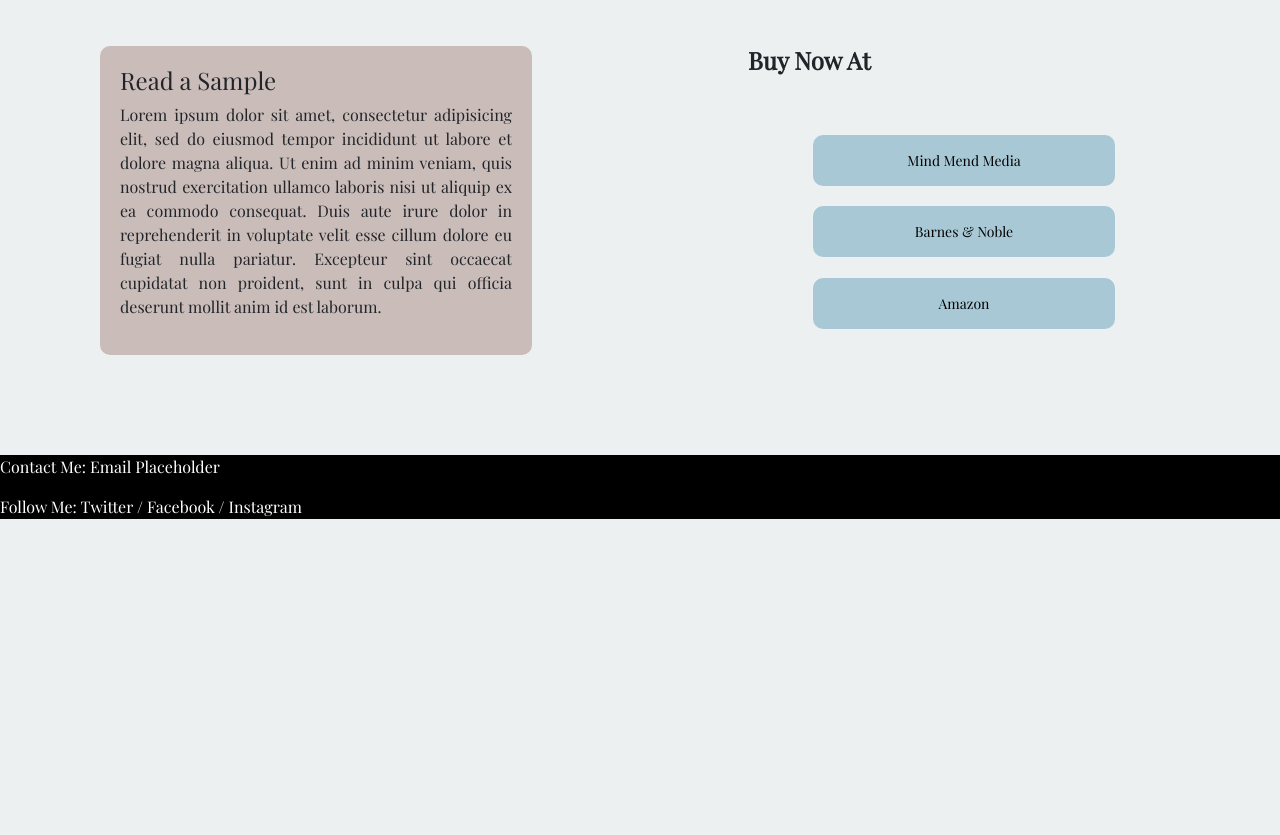
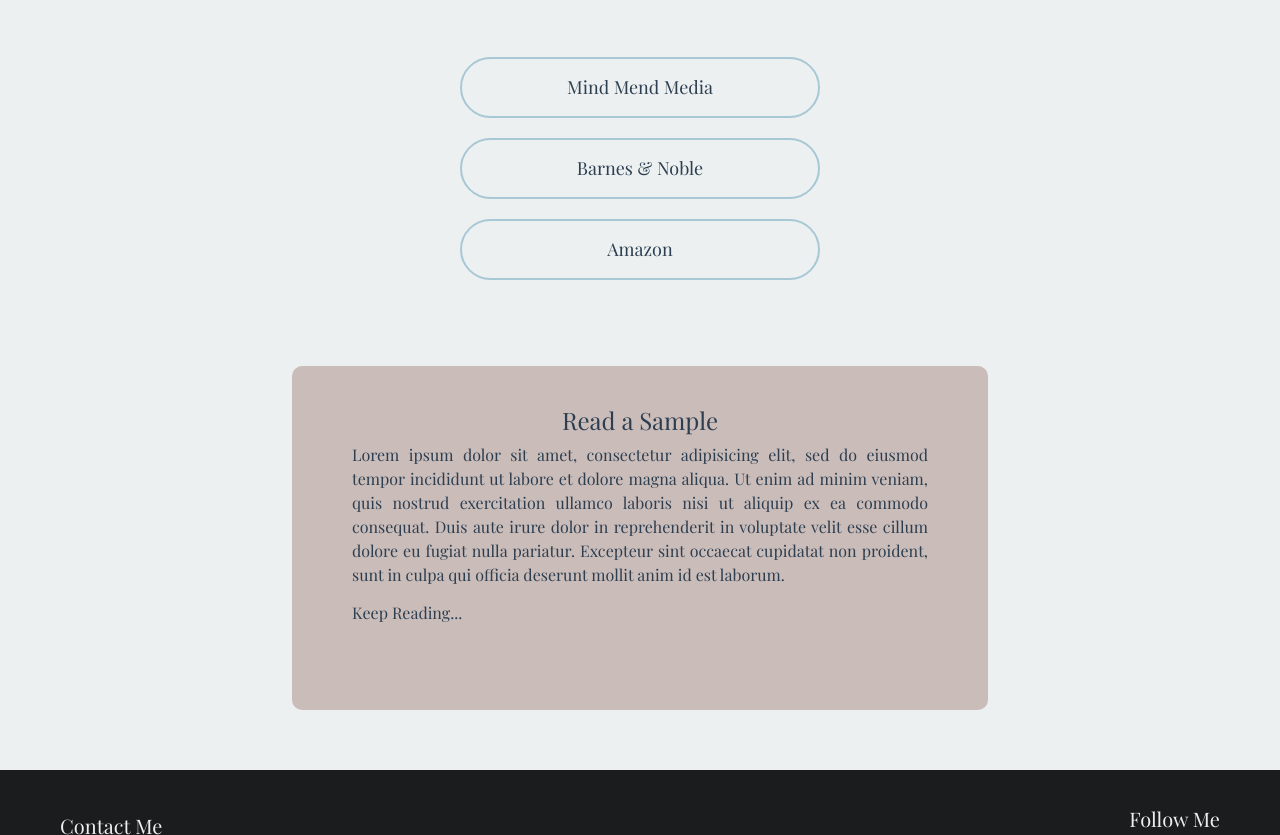
Before and after one commit to Natesuri/myDreamsAndMe, a website built with webpack: page index.html in a window 1280 px wide. Shown: the part 1628-2463 px from the top of the page. Before the commit the page ends 2163 px from the top, so only its background shows below. Built offline with nearby package versions, Linux system fonts and the light colour scheme.

Commit message:
Reorganizes styles structure. Design improvements

```diff
--- a/assets/scripts/app.js
+++ b/assets/scripts/app.js
@@ -8,4 +8,5 @@
 
 $(() => {
   // your JS code goes here
+  $('a')
 })
--- a/assets/styles/index.scss
+++ b/assets/styles/index.scss
@@ -1,5 +1,8 @@
 @import '~bootstrap/scss/bootstrap';
 @import url('https://fonts.googleapis.com/css?family=Playfair+Display');
+@import url('https://cdnjs.cloudflare.com/ajax/libs/font-awesome/4.7.0/css/font-awesome.min.css');
+
+$off-white: rgba(236, 240, 241, 1);
 
 * {
   margin: 0;
@@ -7,19 +10,60 @@
   list-style: none;
 }
 
+html {
+  scroll-behavior: smooth;
+}
+
 body {
   // background: #507785;
   // background: #ecf0f1;
-  background: rgba(236, 240, 241, 1);
+  color: #2c3e50;
+  background: $off-white;
   font-family: 'Playfair Display', serif;
 }
 
-footer {
-  background: black;
-  color: white;
+.about {
+  background: url('../../public/images/IMG_0643.jpg');
+  background-size: cover;
+  // color: #ecf0f1;
+  color: #2c3e50;
+  display: flex;
+  flex-direction: column;
+  align-items: center;
+  // height: 800px;
+  height: 90vh;
+  padding: 40px 0 0 0;
+}
+
+.copyright {
+  align-self: flex-end;
+  margin-right: 100px;
+  color: $off-white;
+}
+
+.about-body {
+  // display: flex;
+  // flex-direction: column;
+  border-radius: 10px;
+  // background: #507785;
+  background: $off-white;
+  max-width: 600px;
+  margin: 0 auto;
+  padding: 50px 70px 80px;
+  text-align: center;
+
+  p {
+    text-align: justify;
+    padding: 50px 0;
+  }
 
   a {
-    // margin: 0 auto;
+    text-decoration: none;
+    color: #2c3e50;
+
+    &:hover {
+      color: #3498db;
+    }
   }
 }
 
@@ -33,40 +77,6 @@
   // font-weight: 500;
 }
 
-// header {
-//   align-items: center;
-//   background: #a7c8d4;
-//   // background-image: url('../../public/images/MY-DREAMS-AND-ME_FRONT COVER 2 WEB.jpg');
-//   // background-position: center;
-//   // background-size: cover;
-//   // color: white;
-//   display: flex;
-//   flex-flow: column;
-//   padding: 50px 0;
-// }
-
-.sample {
-  display: flex;
-  flex-direction: column;
-  width: 40%;
-  border-radius: 10px;
-  // background: #507785;
-  background: #CABCB9;
-  max-width: 600px;
-  padding: 20px;
-  text-align: center;
-  justify-content: center;
-  // color: #ecf0f1;
-
-  h4 {
-    align-self: flex-start;
-  }
-
-  p {
-    text-align: justify;
-  }
-}
-
 .about-actions {
   display: flex;
   font-size: 20px;
@@ -74,85 +84,13 @@
   // margin: 50px 0 auto;
 }
 
-.main {
-  .heading {
-    margin-bottom: 50px;
-    font-weight: 600;
-  }
-
-  .about {
-    background: url('../../public/images/IMG_0643.jpg');
-    background-size: cover;
-    // color: #ecf0f1;
-    color: #2c3e50;
-    display: flex;
-    flex-direction: column;
-    align-items: center;
-    height: 800px;
-    padding: 40px 0 0 0;
-
 .transition {
   height: 100%;
   width: 100vw;
-      background-image: linear-gradient(rgba(236, 240, 241, 0), rgba(236, 240, 241, 1));
+  background-image: linear-gradient(rgba(236, 240, 241, 0), $off-white);
 }
 
-    .about-body {
-      // display: flex;
-      // flex-direction: column;
-      border-radius: 10px;
-      // background: #507785;
-      background: rgba(236, 240, 241, 1);
-      max-width: 600px;
-      margin: 0 auto;
-      padding: 100px;
-      text-align: center;
-
-      p {
-        text-align: justify;
-        padding: 50px 0;
-      }
-    }
-  }
-
-  .double {
-    display: flex;
-    flex-direction: row;
-    margin: 100px;
-    justify-content: space-between;
-
-    // .buy {
-    //   width: 40%;
-    // }
-
-    .endorsements {
-      display: flex;
-      flex-direction: column;
-      // background: #CABCB9;
-      // min-height: 600px;
-      width: 40%;
-      max-width: 600px;
-      // flex-wrap: nowrap;
-      // padding-right: 50px;
-
-      .buy-btn {
-        display: inline-block;
-        padding: 15px;
-        border-radius: 10px;
-        background: #a7c8d4;
-        color: black;
-        text-decoration: none;
-        width: 70%;
-        font-size: 14px;
-        // margin: 0 auto;
-        // min-width: 1000px;
-        // flex-wrap: nowrap;
-
-        &:hover {
-          color: red;
-        }
-      }
-
+.main {
   ul {
     height: 100%;
     width: 100%;
@@ -172,6 +110,47 @@
   }
 }
 
+.heading {
+  font-size: 25px;
+  margin-bottom: 50px;
+  font-weight: 600;
+}
+
+.double {
+  display: flex;
+  flex-direction: row;
+  margin: 100px;
+  justify-content: space-around;
+}
+
+.single {
+  display: flex;
+  flex-direction: row;
+  margin: 60px;
+  justify-content: center;
+  text-align: center;
+}
+
+.single-centered {
+  display: flex;
+  flex-direction: column;
+  // background: #CABCB9;
+  // min-height: 600px;
+  width: 60%;
+  max-width: 600px;
+}
+
+.endorsements {
+  display: flex;
+  flex-direction: column;
+  // background: #CABCB9;
+  // min-height: 600px;
+  width: 40%;
+  max-width: 600px;
+  // flex-wrap: nowrap;
+  // padding-right: 50px;
+}
+
 .cover {
   img {
     max-width: 500px;
@@ -180,12 +159,105 @@
     //   max-width: 200px;
     // }
   }
-      // max-width: 300px;
-      // height: 600px;
-      // background: red;
+}
+
+.buy-btn {
+  display: inline-block;
+  padding: 15px;
+  border-radius: 50px;
+  // border-color: #a7c8d4;
+  border: 2px solid #a7c8d4;
+  // background: #a7c8d4;
+  color: #2c3e50;
+  // color: black;
+  text-decoration: none;
+  width: 60%;
+  font-size: 18px;
+
+  &:hover {
+    // color: #a7c8d4;
+    color: #3498db;
+    text-decoration: none;
+  }
+}
+
+.sample {
+  // display: flex;
+  // flex-direction: column;
+  width: 60%;
+  border-radius: 10px;
+  // background: #507785;
+  background: #CABCB9;
+  max-width: 800px;
+  padding: 40px 60px 80px;
+  // text-align: center;
+  // justify-content: center;
+  // color: #ecf0f1;
+
+  h4 {
+    align-self: flex-start;
+  }
+
+  p {
+    text-align: justify;
+  }
+}
+
+.more {
+  text-align: left;
+}
+
+footer {
+  display: flex;
+  flex-direction: row;
+  justify-content: space-between;
+  align-items: center;
+  text-align: center;
+  background: #1b1c1d;
+  color: $off-white;
+  height: 150px;
+  padding: 60px;
+
+  a {
+    font-size: 30px;
+    padding: 0 0 0 20px;
+    color: $off-white;
+
+    &:hover {
+      color: #3498db;
+      text-decoration: none;
     }
   }
 }
+
+.email {
+  font-size: 20px;
+}
+
+.contact {
+  text-align: left;
+  // text-decoration: underline;
+  a {
+    padding: 0;
+  }
+}
+
+.follow {
+  text-align: right;
+  // text-decoration: underline;
+}
+
+// header {
+//   align-items: center;
+//   background: #a7c8d4;
+//   // background-image: url('../../public/images/MY-DREAMS-AND-ME_FRONT COVER 2 WEB.jpg');
+//   // background-position: center;
+//   // background-size: cover;
+//   // color: white;
+//   display: flex;
+//   flex-flow: column;
+//   padding: 50px 0;
+// }
 
 // Scroll arrow copied from here: https://codepen.io/matthewhirsch/pen/qOxmoz
 
--- a/index.html
+++ b/index.html
@@ -14,24 +14,26 @@
     <body>
     <div class='main'>
       <div class='about'>
+        <p class='copyright'>&copy EmilioSCot 2018</p>
       <div class='about-body'>
         <!-- <h3>About My Dreams and Me</h3> -->
         <h1 class='title'>My Dreams and Me</h1>
-        <h2>By Emilio S Cot</h2>
+        <h2 class='author'>By Emilio S Cot</h2>
         <p>Lorem ipsum dolor sit amet, consectetur adipisicing elit, sed do eiusmod tempor incididunt
            ut labore et dolore magna aliqua. Ut enim ad minim veniam, quis nostrud exercitation ullamco
            laboris nisi ut aliquip ex ea commodo consequat. Duis aute irure dolor in reprehenderit in voluptate
            velit esse cillum dolore eu fugiat nulla pariatur. Excepteur sint occaecat cupidatat non proident,
            sunt in culpa qui officia deserunt mollit anim id est laborum.</p>
         <div class='about-actions'>
-          <a>Buy Now</a>
-          <a>Read A Sample</a>
+          <a href='#Endorsements'>Endorsements</a>
+          <a href='#Buy'>Buy Now</a>
+          <a href='#Read'>Read A Sample</a>
         </div>
       </div>
       <div class='transition'></div>
       </div>
       <div class='double'>
-        <div class='endorsements'>
+        <div id='Endorsements' class='endorsements'>
           <h4 class='heading'>Endorsements</h4>
           <ul>
             <li>
@@ -57,20 +59,12 @@
           </ul>
         </div>
         <div class='cover'>
-          <h4>On Sale Now</h4>
+          <!-- <h4 class='heading'>On Sale Now</h4> -->
           <img src="public/images/MyDreamsAndMe_Cover-TEMP.png" alt="Book Cover">
         </div>
       </div>
-      <div class='double'>
-        <div class='sample'>
-          <h4>Read a Sample</h4>
-          <p>Lorem ipsum dolor sit amet, consectetur adipisicing elit, sed do eiusmod tempor incididunt
-             ut labore et dolore magna aliqua. Ut enim ad minim veniam, quis nostrud exercitation ullamco
-             laboris nisi ut aliquip ex ea commodo consequat. Duis aute irure dolor in reprehenderit in voluptate
-             velit esse cillum dolore eu fugiat nulla pariatur. Excepteur sint occaecat cupidatat non proident,
-             sunt in culpa qui officia deserunt mollit anim id est laborum.</p>
-        </div>
-          <div class='endorsements'>
+      <div id='Buy' class='single'>
+          <div class='single-centered'>
             <h4 class='heading'>Buy Now At</h4>
             <ul>
               <li>
@@ -88,9 +82,21 @@
             </ul>
           </div>
       </div>
+      <div class='single'>
+        <div id='Read' class='sample'>
+          <h4>Read a Sample</h4>
+          <p>Lorem ipsum dolor sit amet, consectetur adipisicing elit, sed do eiusmod tempor incididunt
+             ut labore et dolore magna aliqua. Ut enim ad minim veniam, quis nostrud exercitation ullamco
+             laboris nisi ut aliquip ex ea commodo consequat. Duis aute irure dolor in reprehenderit in voluptate
+             velit esse cillum dolore eu fugiat nulla pariatur. Excepteur sint occaecat cupidatat non proident,
+             sunt in culpa qui officia deserunt mollit anim id est laborum.</p>
+          <h6 class='more'>Keep Reading...</h6>
+        </div>
+      </div>
     </div>
     <footer>
-      <p>Contact Me: <a>Email Placeholder</a></p> <p>Follow Me: <a>Twitter</a> / <a>Facebook</a> / <a>Instagram</a></p>
+      <div class='contact'><h5>Contact Me</h5> <a class='email' href='mailto:EmilioSCot@gmail.com'>EmilioSCot email</a></div>
+       <div class='follow'><h5>Follow Me</h5> <a href='https://www.twitter.com'><i class="fa fa-twitter"></i></a> <a href='https://facebook.com'><i class="fa fa-facebook-square"></i></a> <a href='https://instagram.com'><i class="fa fa-instagram"></i></a></div>
     </footer>
     <div class="scroll-down"></div>
     </body>
```
Lines whose indentation alone changed are shown as unchanged.
